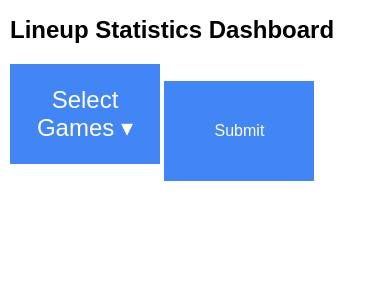
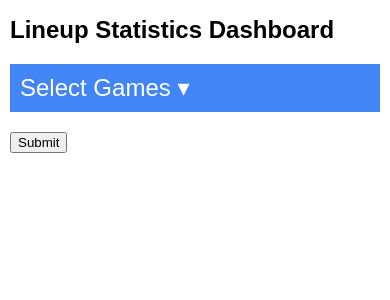
Before and after one commit to AIstats3/AIstats3.github.io, a Flask app: page / in a window 390 px wide. Shown: the top 300 px of the page. Run offline with Flask 3, Linux system fonts and the light colour scheme.

Commit message:
updated dashboard styles for mobile

```diff
--- a/static/dashboard.css
+++ b/static/dashboard.css
@@ -12,6 +12,7 @@ h1 {
   position: relative;
   display: inline-block;
   margin-bottom: 20px;
+  width: 100%; /* Make dropdown full width on small screens */
 }
 
 .dropdown button {
@@ -20,9 +21,8 @@ h1 {
   padding: 10px;
   border: none;
   cursor: pointer;
-  width: 150px; /* Set fixed width */
-  height: 100px; /* Set fixed height */
-  text-align: center;
+  width: 100%; /* Make button full width on small screens */
+  text-align: left;
 }
 
 /* Dropdown content */
@@ -39,6 +39,7 @@ h1 {
   width: 100%; /* Ensure dropdown content takes full width */
 }
 
+/* Dropdown label style */
 .dropdown-content label {
   display: block;
   margin-bottom: 5px;
@@ -65,24 +66,6 @@ th {
   background-color: #f2f2f2;
 }
 
-/* Submit Button */
-.submit-button {
-  background-color: #4285f4;
-  color: white;
-  padding: 10px;
-  border: none;
-  cursor: pointer;
-  width: 150px; /* Set fixed width */
-  height: 100px; /* Set fixed height */
-  text-align: center;
-}
-
-/* Flexbox container for buttons to be side by side */
-.buttons-container {
-  display: flex;
-  gap: 20px; /* Space between buttons */
-}
-
 /* Mobile responsiveness */
 @media screen and (max-width: 600px) {
   /* Adjust the body and heading margins for smaller screens */
@@ -94,23 +77,17 @@ th {
     font-size: 1.5em;
   }
 
-  /* Ensure buttons remain side by side on mobile */
-  .buttons-container {
-    flex-direction: row; /* Keep buttons in a row */
-    justify-content: space-between; /* Distribute buttons evenly */
+  /* Stack dropdown items vertically */
+  .dropdown {
+    width: 100%;
   }
 
-  /* Ensure both buttons maintain the same size */
-  .dropdown button, .submit-button {
-    width: 150px;
-    height: 100px;
-    font-size: 1em; /* Maintain readability on mobile */
+  .dropdown button {
+    width: 100%;
   }
 
-  /* Make table more mobile-friendly by allowing horizontal scrolling if needed */
+  /* Ensure table cells stack better on mobile */
   table {
-    overflow-x: auto;
-    display: block;
     font-size: 14px;
   }
 
@@ -118,7 +95,13 @@ th {
     padding: 10px;
   }
 
-  /* Adjust dropdown content for mobile */
+  /* Make table more mobile-friendly by allowing horizontal scrolling if needed */
+  table {
+    overflow-x: auto;
+    display: block;
+  }
+
+  /* Adjust the size of the dropdown content */
   .dropdown-content {
     min-width: 100%; /* Ensure the dropdown content is fully responsive */
     padding: 15px;
```
